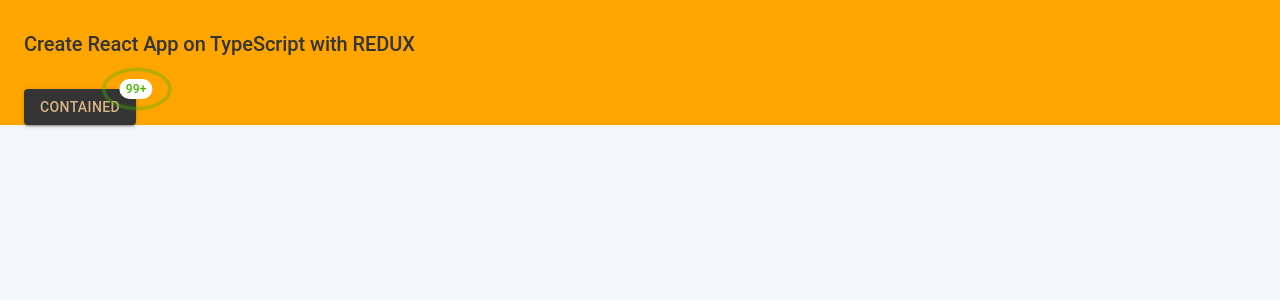
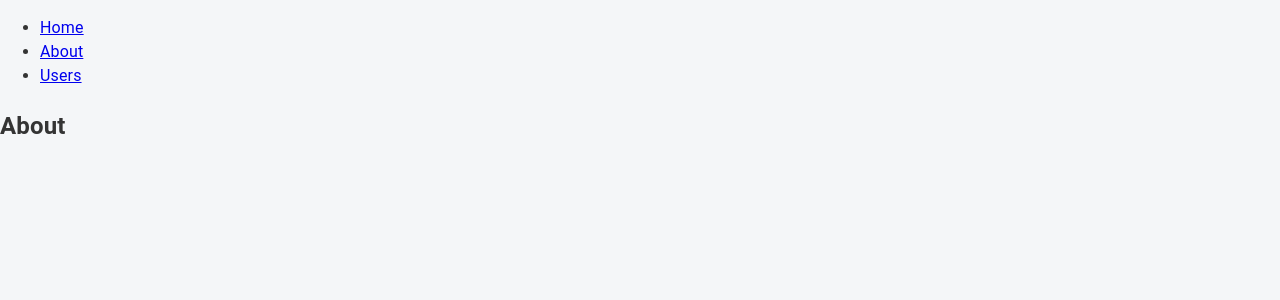
Before and after one commit to Pulatjon97/burak-react, a React (Create React App) app: page /about in a window 1280 px wide. Shown: the top 300 px of the page. Built offline with nearby package versions, Linux system fonts and the light colour scheme.

Commit message:
feat: create routing system

```diff
--- a/package.json
+++ b/package.json
@@ -14,6 +14,7 @@
     "react": "^18.2.0",
     "react-dom": "^18.0.0",
     "react-redux": "^7.2.8",
+    "react-router-dom": "^5.1.9",
     "react-scripts": "5.0.0",
     "typescript": "~4.1.5",
     "web-vitals": "^2.1.4"
@@ -22,7 +23,8 @@
     "@types/jest": "^27.5.2",
     "@types/node": "^17.0.45",
     "@types/react": "^18.2.48",
-    "@types/react-dom": "^18.2.18"
+    "@types/react-dom": "^18.2.18",
+    "@types/react-router-dom": "^5.3.3"
   },
   "scripts": {
     "start": "react-scripts start",
--- a/src/app/App.tsx
+++ b/src/app/App.tsx
@@ -4,22 +4,42 @@
 import Container from '@mui/material/Container';
 import { Box, Stack, Typography } from '@mui/material';
 import Button from '@mui/material/Button';
-import { RippleBadge } from './MaterialTheme/styled';
+import { Link, Route, Switch } from 'react-router-dom';
+import { About } from './screens/About';
+import { Users } from './screens/Users';
 function App() {
-  return  <Container sx={{ backgroundColor: 'orange' }}>
-    <Stack direction="column">
-      <Box sx={{ my: 4 }}>
-        <Typography variant="h4" component={"h4"}>
-          Create React App on TypeScript with REDUX
-        </Typography>
-      </Box>
-      <Box>
-        <RippleBadge badgeContent={100}>
-      <Button variant="contained">Contained</Button>
-        </RippleBadge>
-      </Box>
-    </Stack>
-  </Container>;
+  return  ( <div>
+        <nav>
+          <ul>
+            <li>
+              <Link to="/">Home</Link>
+            </li>
+            <li>
+              <Link to="/about">About</Link>
+            </li>
+            <li>
+              <Link to="/users">Users</Link>
+            </li>
+          </ul>
+        </nav>
+
+        <Switch>
+          <Route path="/about">
+            <About />
+          </Route>
+          <Route path="/users">
+            <Users />
+          </Route>
+          <Route path="/">
+            <Home />
+          </Route>
+        </Switch>
+      </div>
+  );
+}
+
+function Home() {
+  return <Container> Home </Container>;
 }
 
 export default App;
--- /dev/null
+++ b/src/app/screens/About.tsx
@@ -0,0 +1,3 @@
+export function About() {
+  return <h2>About</h2>;
+}
--- /dev/null
+++ b/src/app/screens/Users.tsx
@@ -0,0 +1,5 @@
+import { Container } from "@mui/material";
+
+export function Users() {
+  return <Container>Users</Container>;
+}
--- a/src/index.tsx
+++ b/src/index.tsx
@@ -6,19 +6,22 @@
 import reportWebVitals from "./reportWebVitals";
 import CssBaseline from "@mui/material/CssBaseline";
 import { ThemeProvider } from "@mui/material/styles";
+import theme from "./app/MaterialTheme";
 import "./css/index.css";
-import theme from "./app/MaterialTheme";
+import { BrowserRouter as Router } from "react-router-dom";
 
 ReactDOM.render(
   <React.StrictMode>
     <Provider store={store}>
       <ThemeProvider theme={theme}>
-        <CssBaseline/>
-        <App />
+        <CssBaseline />
+        <Router>
+          <App />
+        </Router>
       </ThemeProvider>
     </Provider>
   </React.StrictMode>,
-  document.getElementById("root")
+  document.getElementById("root"),
 );
 
 // If you want to start measuring performance in your app, pass a function
--- a/train.js
+++ b/train.js
@@ -1,3 +1,5 @@
+// TASK - X
+
 function countOccurrences(obj, key) {
   let count = 0;
 
```
Also changed, not shown: 1 other file (tests, documents, lock files or other folders).
